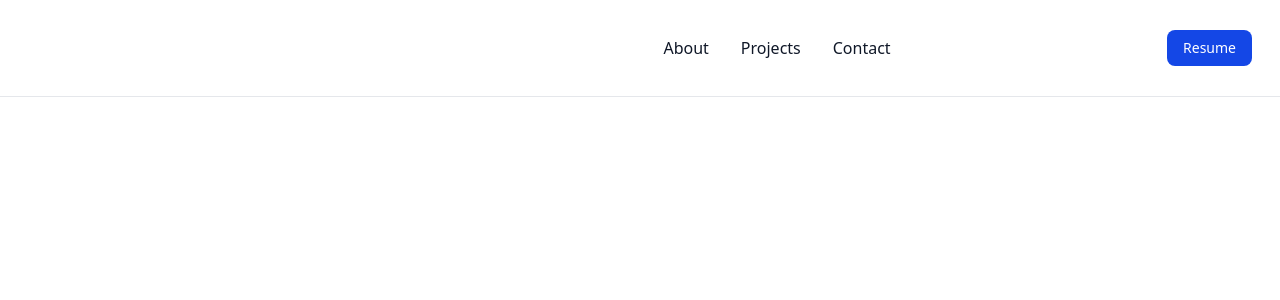
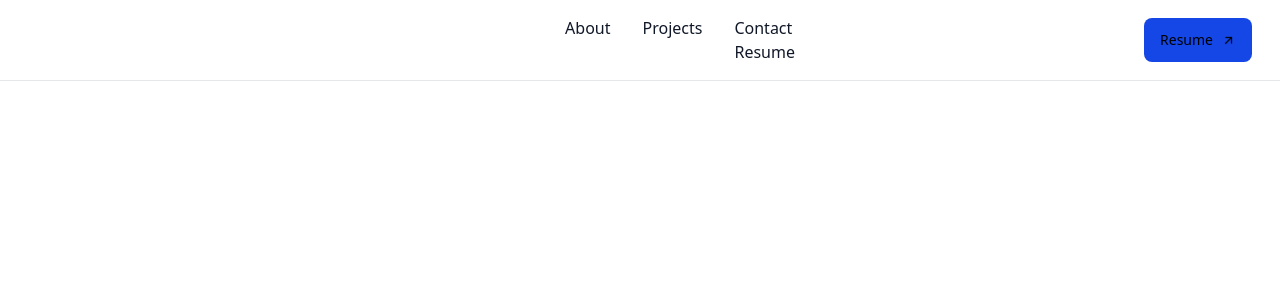
Before and after one commit to CodeJr10/Portfolio, a React (Vite) app in the folder frontend/: page / in a window 1280 px wide. Shown: the top 300 px of the page. Built offline with nearby package versions, Linux system fonts and the light colour scheme.

Commit message:
chore: small css tweaks and download icon added

```diff
--- a/frontend/src/components/navbar.tsx
+++ b/frontend/src/components/navbar.tsx
@@ -1,6 +1,7 @@
 // import React from "react";
 
 import Logo from "../assets/Logo.svg";
+import download from "../assets/download_icon.svg";
 import { useState } from "react";
 
 const Navbar = () => {
@@ -15,16 +16,20 @@ const Navbar = () => {
             className="flex items-center space-x-3 rtl:space-x-reverse "
           >
             <span className="self-center text-2xl font-semibold whitespace-nowrap dark:text-white">
-              <img src={Logo} alt="CodeJr10 Logo" />
+              <img src={Logo} alt="CodeJr10 Logo" width={200} height={200} />
             </span>
           </a>
           {/* Buttons */}
           <div className="flex md:order-2 space-x-3 rtl:space-x-reverse">
             <button
               type="button"
-              className="text-white bg-blue-700 hover:bg-blue-800 focus:ring-4 focus:outline-none focus:ring-blue-300 font-medium rounded-lg text-sm px-4 py-2 text-center dark:bg-blue-600 dark:hover:bg-blue-700 dark:focus:ring-blue-800"
+              className=" hidden md:flex items-center gap-2 text-black bg-blue-700 hover:bg-blue-800 focus:ring-4 focus:outline-none
+           focus:ring-blue-300 font-medium rounded-lg text-sm px-4 py-3 text-center dark:bg-white
+              dark:border-white
+              dark:hover:bg-gray-300 dark:focus:ring-blue-800"
             >
-              Resume
+              Resume{" "}
+              <img src={download} alt="Download Icon" width={15} height={15} />
             </button>
 
             {/* hamburger menu button */}
@@ -32,7 +37,7 @@ const Navbar = () => {
               onClick={() => setIsOpen(!isOpen)}
               data-collapse-toggle="navbar-sticky"
               type="button"
-              className="inline-flex items-center p-2 w-10 h-10 justify-center text-sm text-gray-500 rounded-lg md:hidden hover:bg-gray-100 focus:outline-none focus:ring-2 focus:ring-gray-200 dark:text-gray-400 dark:hover:bg-gray-700 dark:focus:ring-gray-600 "
+              className=" inline-flex items-center p-2 w-10 h-10 justify-center text-sm text-gray-500 rounded-lg md:hidden hover:bg-gray-100 focus:outline-none focus:ring-2 focus:ring-gray-200 dark:text-gray-400 dark:hover:bg-gray-700 dark:focus:ring-gray-600 "
               aria-controls="navbar-sticky"
               aria-expanded={isOpen}
             >
@@ -83,6 +88,12 @@ const Navbar = () => {
                 >
                   Contact
                 </a>
+                <a
+                  href=""
+                  className="block py-2 px-3 text-gray-900 rounded-sm hover:bg-gray-100 md:hover:bg-transparent md:hover:text-blue-700 md:p-0 md:dark:hover:text-blue-500 dark:text-white dark:hover:bg-gray-700 dark:hover:text-white md:dark:hover:bg-transparent dark:border-gray-700"
+                >
+                  Resume
+                </a>
               </li>
             </ul>
           </div>
```
Also changed, not shown: frontend/public/download icon.svg (added), frontend/src/assets/download_icon.svg (added).
